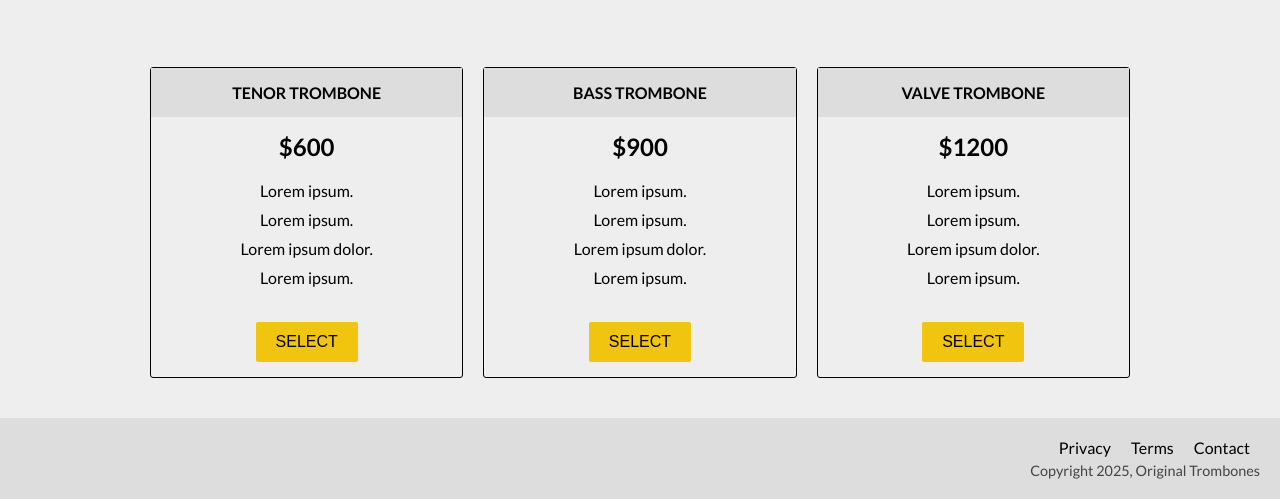
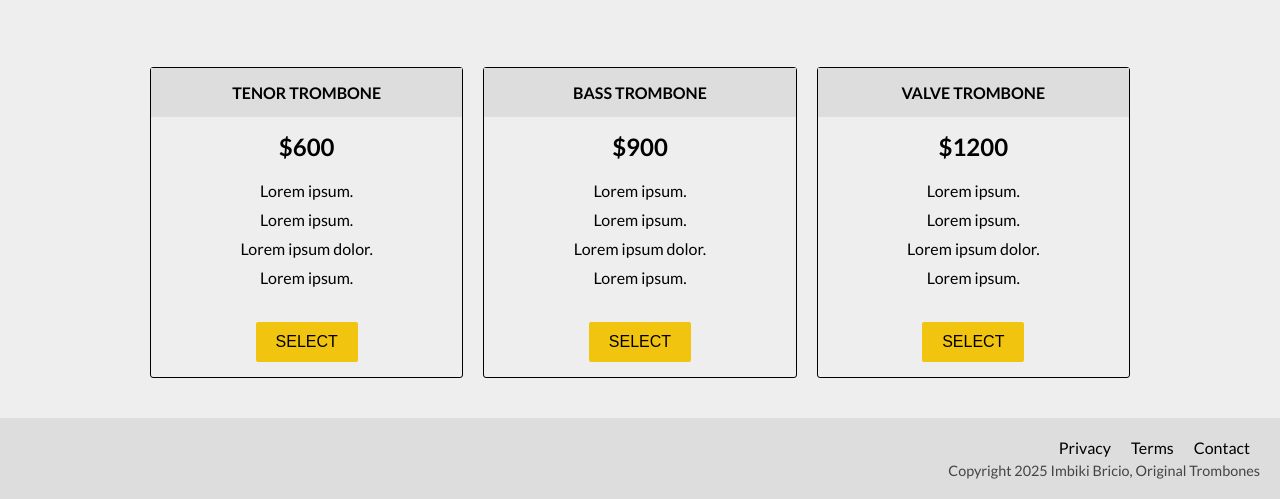
Before and after one commit to bricio-imbiki/w2_html_landingPage, a website: page index.html in a window 1280 px wide. Shown: the part 1023-1522 px from the top of the page. Drawn offline with Linux system fonts and the light colour scheme.

Commit message:
landing page v2: add name

```diff
--- a/index.html
+++ b/index.html
@@ -135,7 +135,7 @@
       <li><a href="#">Terms</a></li>
       <li><a href="#">Contact</a></li>
       </ul>
-      <span>Copyright 2025, Original Trombones</span>
+      <span>Copyright 2025 Imbiki Bricio, Original Trombones</span>
   </footer>
   </body>
 </html>
```
